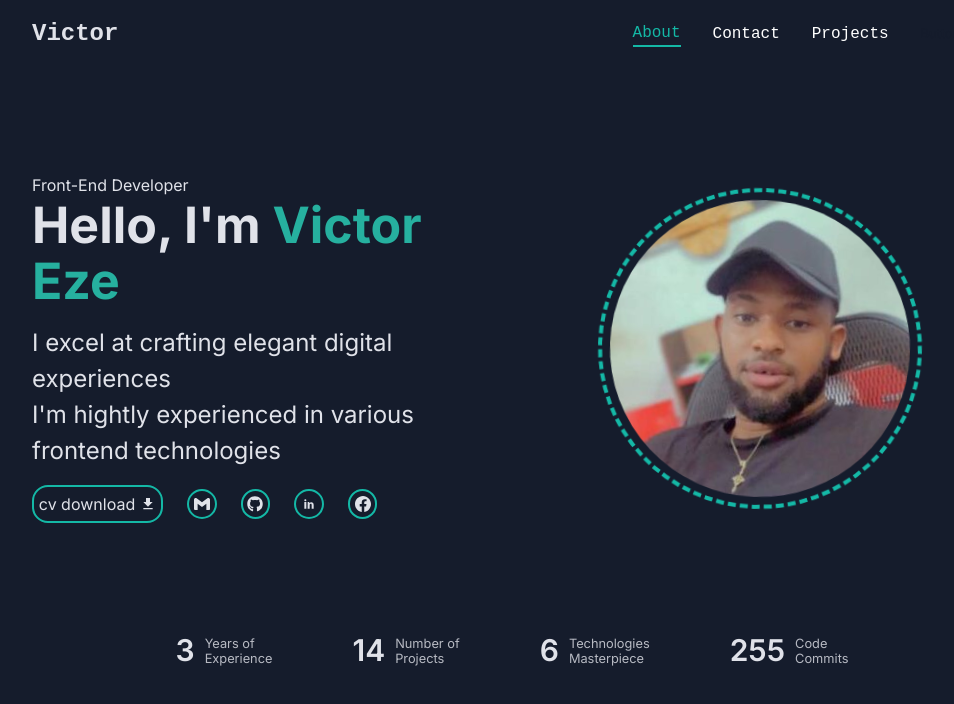
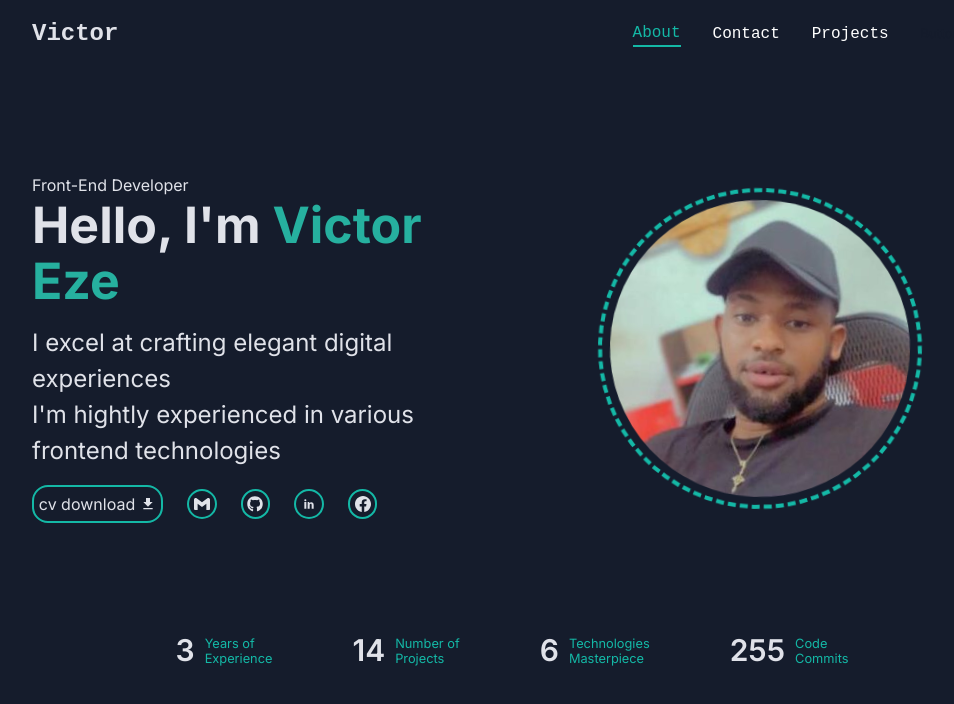
Before and after one commit to VictorKingsHub/victor_portfolio, a Next.js app: page / in a window 1280 px wide. Shown: the top 704 px of the page, without its empty margins (128-1082 px from the left). Built offline with nearby package versions, Linux system fonts and the light colour scheme.

Commit message:
CountUp section treated

```diff
--- a/ui/about/countUp/CountUp.module.css
+++ b/ui/about/countUp/CountUp.module.css
@@ -48,8 +48,8 @@
 
 .desc {
     font-size: 0.8rem;
-    color: var(--textSoft);
-    opacity: .8;
+    color: var(--teal-5);
+    /* opacity: .8; */
     text-align: left;
     line-height: 15px;
 
```
